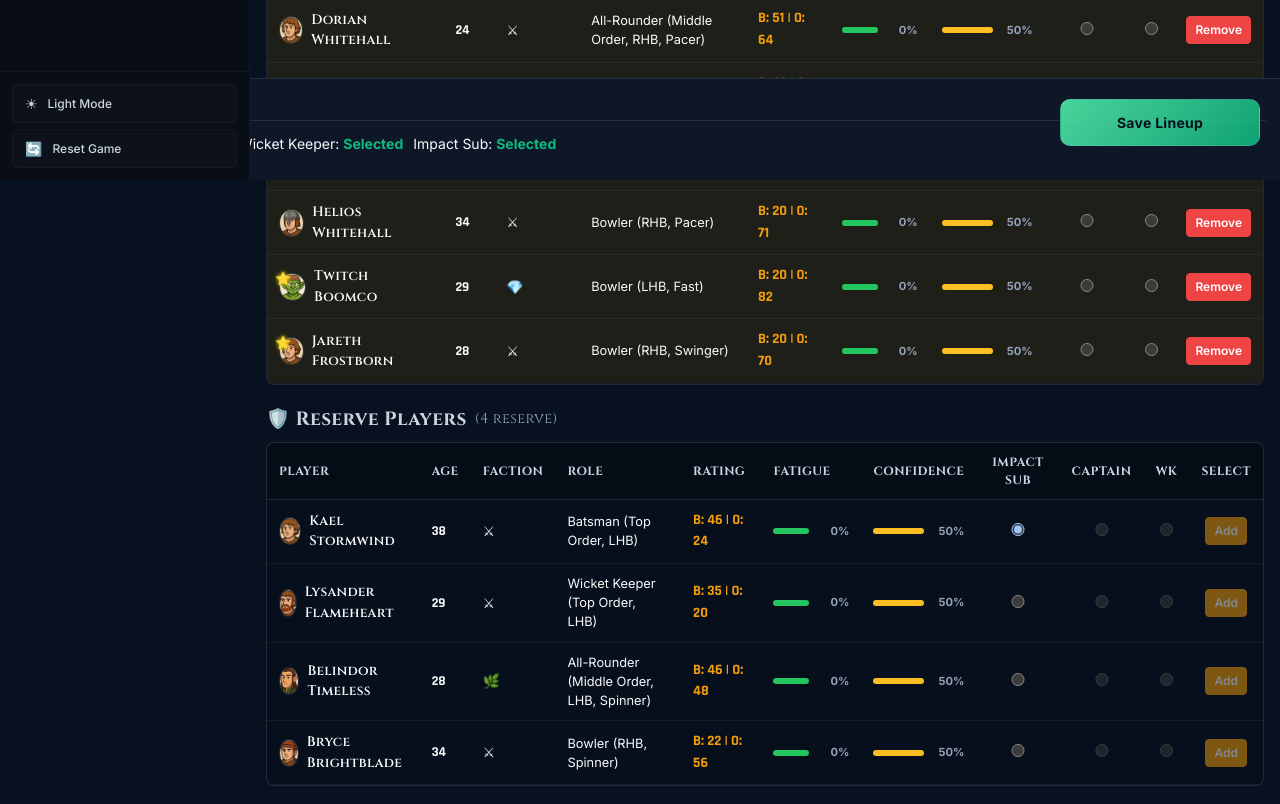
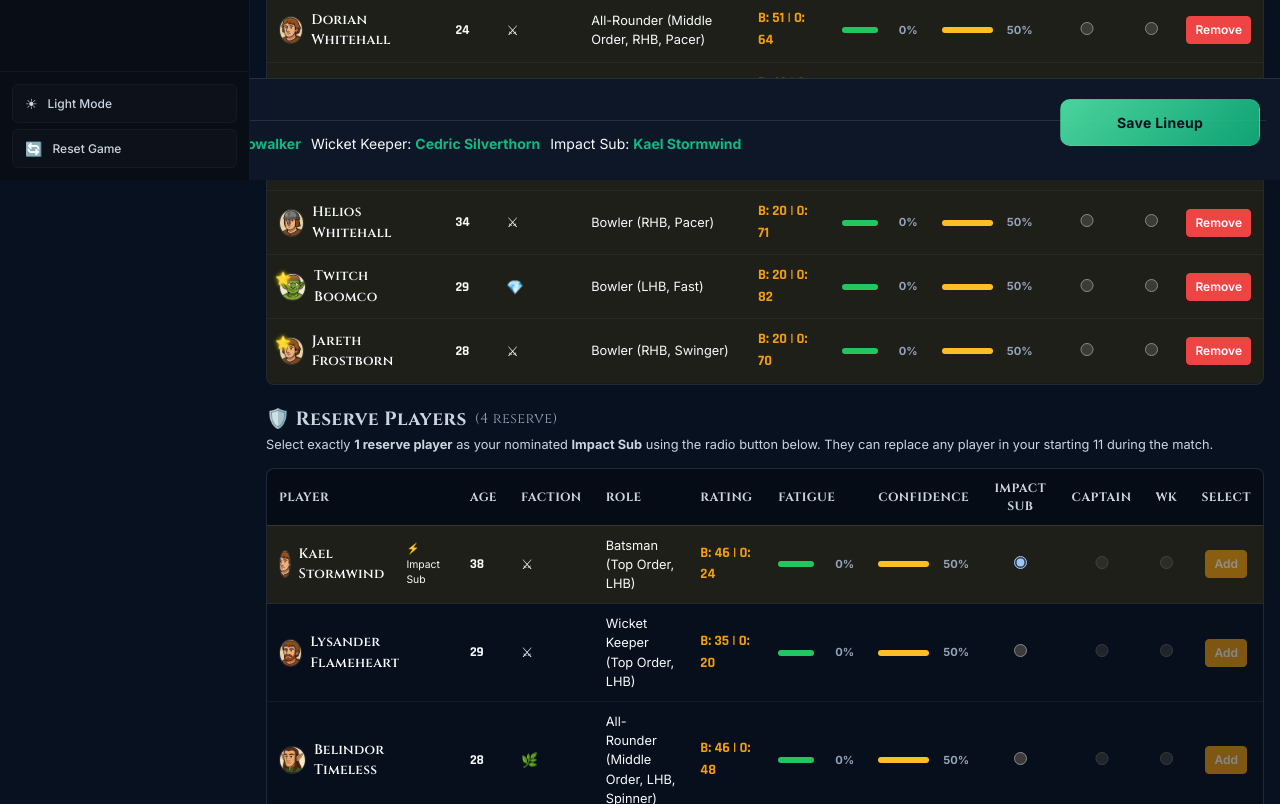
Before and after one commit to cmsusergit/fantasy_cricgame, a SvelteKit app: page /squad in a window 1280 px wide. Shown: the part 620-1424 px from the top of the page. Built offline with nearby package versions, Linux system fonts and the light colour scheme.

Commit message:
feat: add explanation, row highlighting, name badge, and name selection summary details for nominated impact player on squad page

```diff
--- a/src/routes/squad/+page.svelte
+++ b/src/routes/squad/+page.svelte
@@ -447,9 +447,12 @@
 
       <!-- Reserves Section -->
       <div class="squad-section-table">
-        <h2 style="font-family: var(--font-fantasy); font-size: 1.2rem; color: var(--text-secondary); margin-bottom: 12px; display: flex; align-items: center; gap: 8px;">
+        <h2 style="font-family: var(--font-fantasy); font-size: 1.2rem; color: var(--text-secondary); margin-bottom: 6px; display: flex; align-items: center; gap: 8px;">
           🛡️ Reserve Players <span style="font-size: 0.9rem; font-weight: normal; color: var(--text-muted);">({tableReserves.length} reserve)</span>
         </h2>
+        <p style="font-size: 0.8rem; color: var(--text-secondary); margin-bottom: 14px; line-height: 1.4;">
+          Select exactly <strong>1 reserve player</strong> as your nominated <strong>Impact Sub</strong> using the radio button below. They can replace any player in your starting 11 during the match.
+        </p>
 
         {#if tableReserves.length === 0}
           <div style="padding: 16px; text-align: center; color: var(--text-muted); background: rgba(0, 0, 0, 0.05); border: 1px dashed var(--border-color); border-radius: 8px;">
@@ -477,8 +480,8 @@
                 {#each tableReserves as p (p.id)}
                   {@const isCaptain = captain === p.id}
                   {@const isWk = wicketKeeper === p.id}
-                  {@const isSelected = false}
-                  <tr>
+                  {@const isSelected = reservePlayer === p.id}
+                  <tr class:selected={isSelected}>
                     <td>
                       <div class="player-cell" style="display: flex; align-items: center; gap: 8px;">
                         <div style="position: relative;">
@@ -488,6 +491,9 @@
                           {/if}
                         </div>
                         <span class="player-name" style="font-family: var(--font-fantasy);">{p.name}</span>
+                        {#if isSelected}
+                          <span class="status-pill available" style="margin-left: 8px; font-size: 0.65rem; padding: 2px 6px;">⚡ Impact Sub</span>
+                        {/if}
                       </div>
                     </td>
                     <td style="font-family: var(--font-sports); font-weight: bold; font-size: 0.85rem;">{p.age}</td>
@@ -563,9 +569,9 @@
       <h3>Selection Status</h3>
       <div class="status-details">
         <span class="status-item">Players: <strong>{playing11.length}/11</strong></span>
-        <span class="status-item">Captain: <strong class={captain ? 'success' : 'error'}>{captain ? 'Selected' : 'Missing'}</strong></span>
-        <span class="status-item">Wicket Keeper: <strong class={wicketKeeper ? 'success' : 'error'}>{wicketKeeper ? 'Selected' : 'Missing'}</strong></span>
-        <span class="status-item">Impact Sub: <strong class={reservePlayer ? 'success' : 'error'}>{reservePlayer ? 'Selected' : 'Missing'}</strong></span>
+        <span class="status-item">Captain: <strong class={captain ? 'success' : 'error'}>{captain ? (userTeam.players.find((pl: any) => pl.id === captain)?.name || 'Selected') : 'Missing'}</strong></span>
+        <span class="status-item">Wicket Keeper: <strong class={wicketKeeper ? 'success' : 'error'}>{wicketKeeper ? (userTeam.players.find((pl: any) => pl.id === wicketKeeper)?.name || 'Selected') : 'Missing'}</strong></span>
+        <span class="status-item">Impact Sub: <strong class={reservePlayer ? 'success' : 'error'}>{reservePlayer ? (userTeam.players.find((pl: any) => pl.id === reservePlayer)?.name || 'Selected') : 'Missing'}</strong></span>
       </div>
 
       {#if saveMessage}
```
